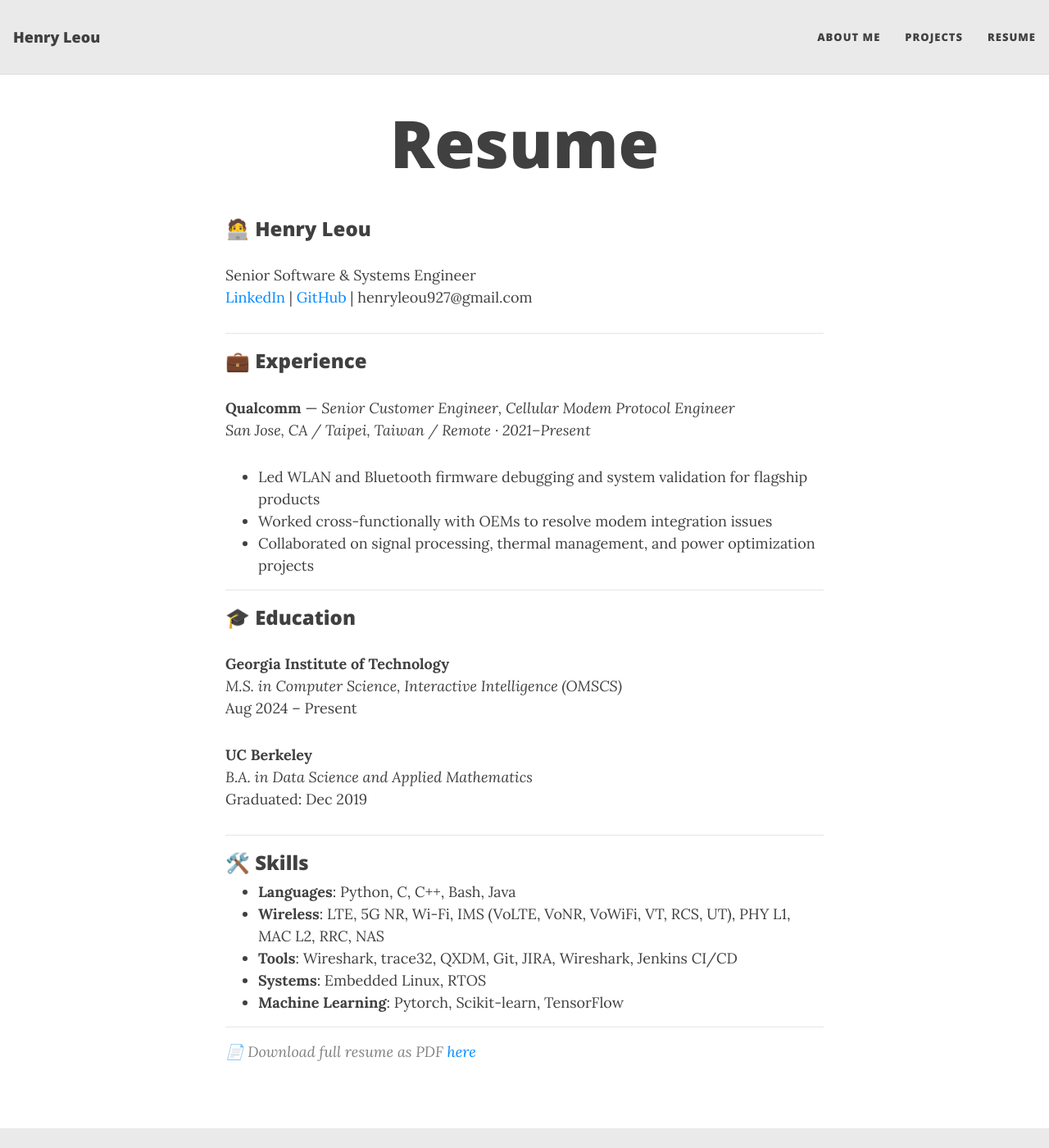
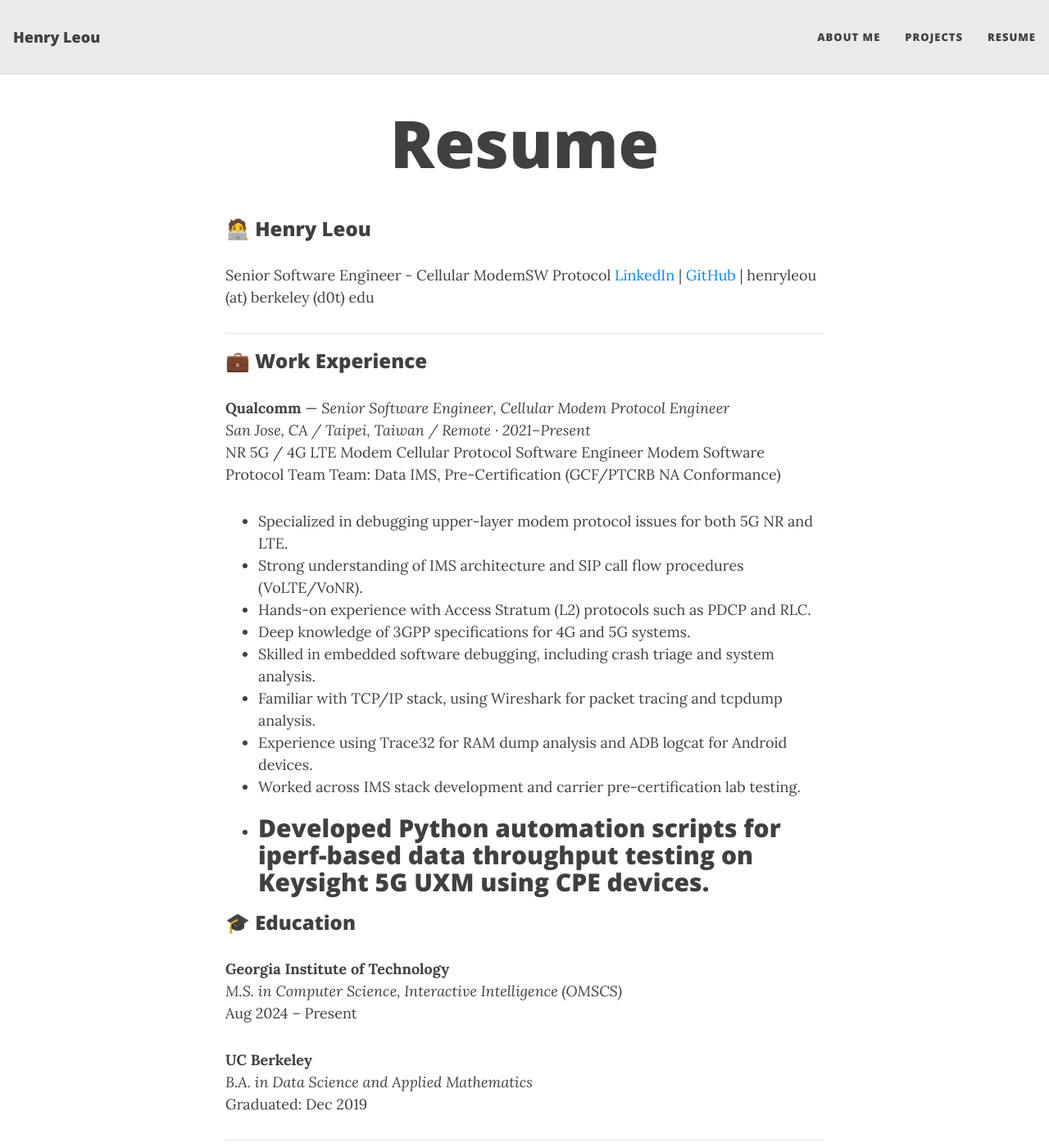
Before and after one commit to henryleou/henryleou.github.io, a Jekyll site: the page built from resume.md, in a window 1280 px wide and 1400 px high. Shown: the whole window at 82% size. Built offline with Jekyll 4.4.1, drawn with Linux system fonts in a browser that asks for light colours.

Commit message:
update resume

```diff
--- a/resume.md
+++ b/resume.md
@@ -5,23 +5,29 @@ permalink: /resume/
 ---
 
 ### 🧑‍💻 Henry Leou
-Senior Software & Systems Engineer
-[LinkedIn](https://linkedin.com/in/henryleou) | [GitHub](https://github.com/henryleou) | henryleou927@gmail.com
+Senior Software Engineer - Cellular ModemSW Protocol
+[LinkedIn](https://linkedin.com/in/henryleou) | [GitHub](https://github.com/henryleou) | henryleou (at) berkeley (d0t) edu
 
 ---
 
-### 💼 Experience
-
-**Qualcomm** — *Senior Customer Engineer, Cellular Modem Protocol Engineer*
+### 💼 Work Experience
+**Qualcomm** — *Senior Software Engineer, Cellular Modem Protocol Engineer*
 *San Jose, CA / Taipei, Taiwan / Remote · 2021–Present*
-- Led WLAN and Bluetooth firmware debugging and system validation for flagship products
-- Worked cross-functionally with OEMs to resolve modem integration issues
-- Collaborated on signal processing, thermal management, and power optimization projects
-
+NR 5G / 4G LTE Modem Cellular Protocol Software Engineer
+Modem Software Protocol Team
+Team: Data IMS, Pre-Certification (GCF/PTCRB NA Conformance)
+- Specialized in debugging upper-layer modem protocol issues for both 5G NR and LTE.
+- Strong understanding of IMS architecture and SIP call flow procedures (VoLTE/VoNR).
+- Hands-on experience with Access Stratum (L2) protocols such as PDCP and RLC.
+- Deep knowledge of 3GPP specifications for 4G and 5G systems.
+- Skilled in embedded software debugging, including crash triage and system analysis.
+- Familiar with TCP/IP stack, using Wireshark for packet tracing and tcpdump analysis.
+- Experience using Trace32 for RAM dump analysis and ADB logcat for Android devices.
+- Worked across IMS stack development and carrier pre-certification lab testing.
+- Developed Python automation scripts for iperf-based data throughput testing on Keysight 5G UXM using CPE devices.
 ---
 
 ### 🎓 Education
-
 **Georgia Institute of Technology**
 *M.S. in Computer Science, Interactive Intelligence (OMSCS)*
 Aug 2024 – Present
@@ -33,7 +39,6 @@ Graduated: Dec 2019
 ---
 
 ### 🛠️ Skills
-
 - **Languages**: Python, C, C++, Bash, Java
 - **Wireless**: LTE, 5G NR, Wi-Fi, IMS (VoLTE, VoNR, VoWiFi, VT, RCS, UT), PHY L1, MAC L2, RRC, NAS
 - **Tools**: Wireshark, trace32, QXDM, Git, JIRA, Wireshark, Jenkins CI/CD
```
